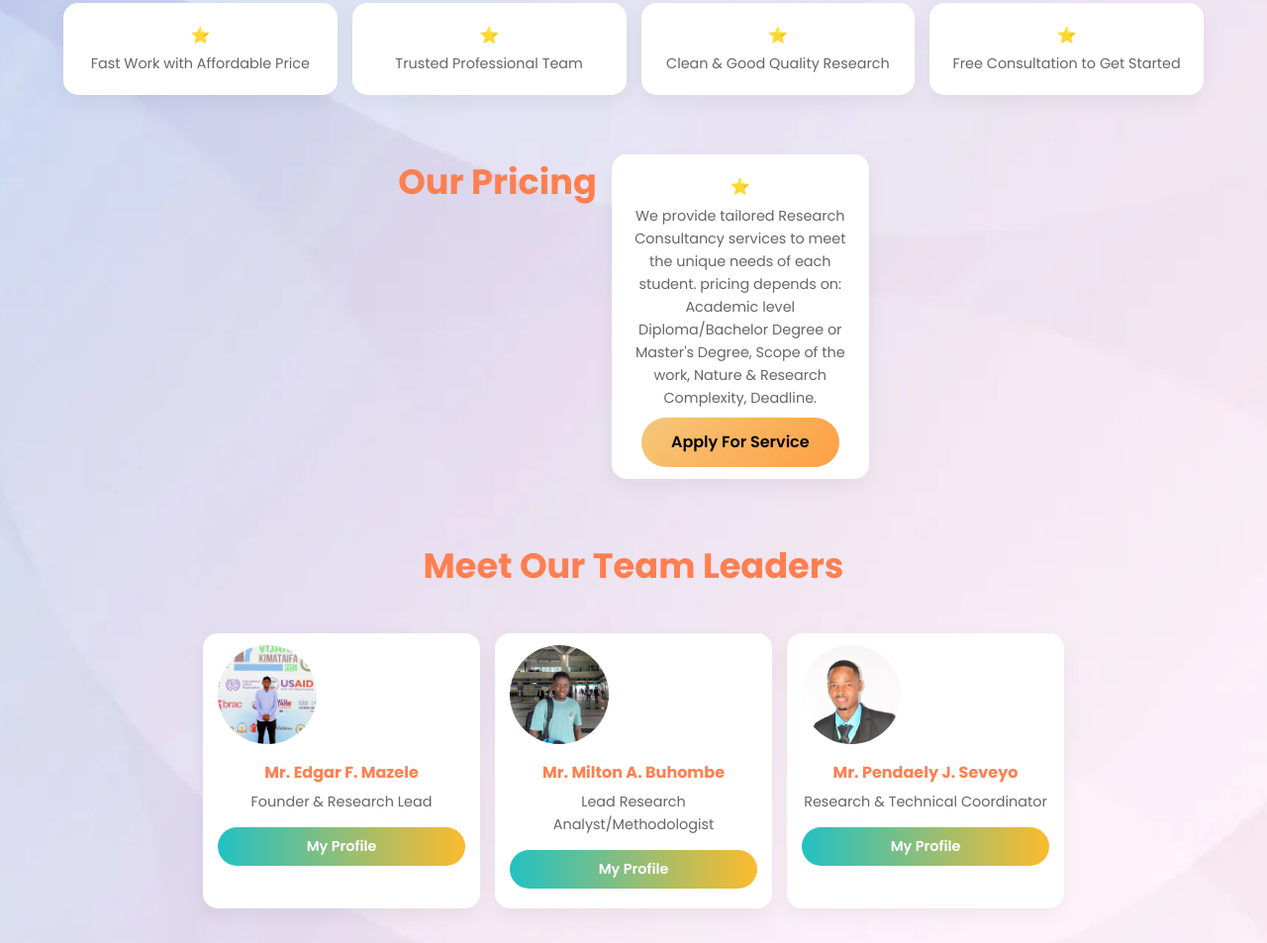
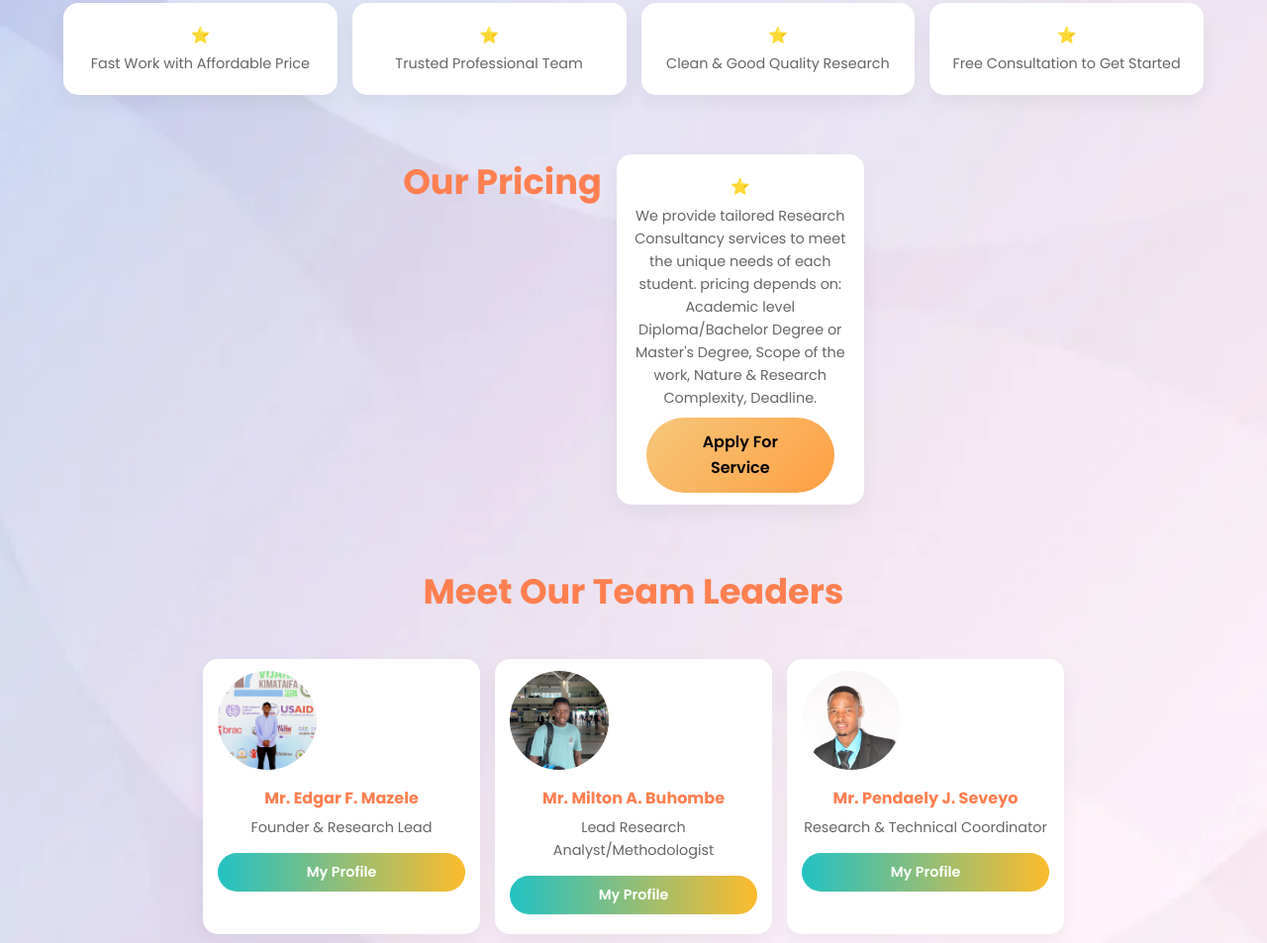
Before and after one commit to Buhombe/Insighta-Africa-Research-Hub, a plain HTML site: page index.html in a window 1280 px wide. Shown: the part 1134-2087 px from the top of the page at 99% size. Drawn offline with Linux system fonts and the light colour scheme.

Commit message:
Update style.css

```diff
--- a/style.css
+++ b/style.css
@@ -213,19 +213,12 @@ h2{
   padding:12px 15px;
   text-align:center;
   box-shadow:0 8px 20px rgba(0,0,0,0.05);
-  flex:1 1 250px; /* fixed width for all cards */
+  flex:1 1 250px; /* fixed width */
   max-width:280px;
-  height:auto; /* height auto based on content */
+  height:auto; /* height adjusts to content */
   display:flex;
   flex-direction:column;
-  justify-content:flex-start; /* adjusts height to content */
-  transition:transform 0.3s ease, box-shadow 0.3s ease;
-}
-
-.card h3{
-  margin:8px 0 5px 0;
-  font-size:1rem;
-  color:#ff7f50;
+  justify-content:flex-start;
 }
 
 .card img{
@@ -236,11 +229,17 @@ h2{
   object-fit:cover;
 }
 
+.card h3{
+  margin:8px 0 5px 0;
+  font-size:1rem;
+  color:#ff7f50;
+}
+
 .card p{
   font-size:0.9rem;
   color:#666;
   margin-bottom:8px;
-  flex-grow:0; /* prevents extra stretching */
+  flex-grow:0; /* ensures card doesn’t stretch */
 }
 
 .profile-button{
@@ -252,7 +251,6 @@ h2{
   color:#fff;
   font-weight:600;
   text-decoration:none;
-  transition:0.3s;
   text-align:center;
 }
 
@@ -271,9 +269,10 @@ h2{
 }
 
 #pricing .card{
-  flex:1 1 250px;
-  max-width:260px;
+  flex:1 1 240px;
+  max-width:250px;
   margin:0 auto;
+  height:auto; /* height dynamic per content */
 }
 
 /* CONTACT */
@@ -342,6 +341,11 @@ footer{
     align-items:center;
   }
 
+  .card{
+    flex:1 1 80%; /* slightly smaller width on mobile */
+    max-width:90%;
+  }
+
   .btn-primary, .btn-secondary, .profile-button{
     width:90%;
     text-align:center;
```
